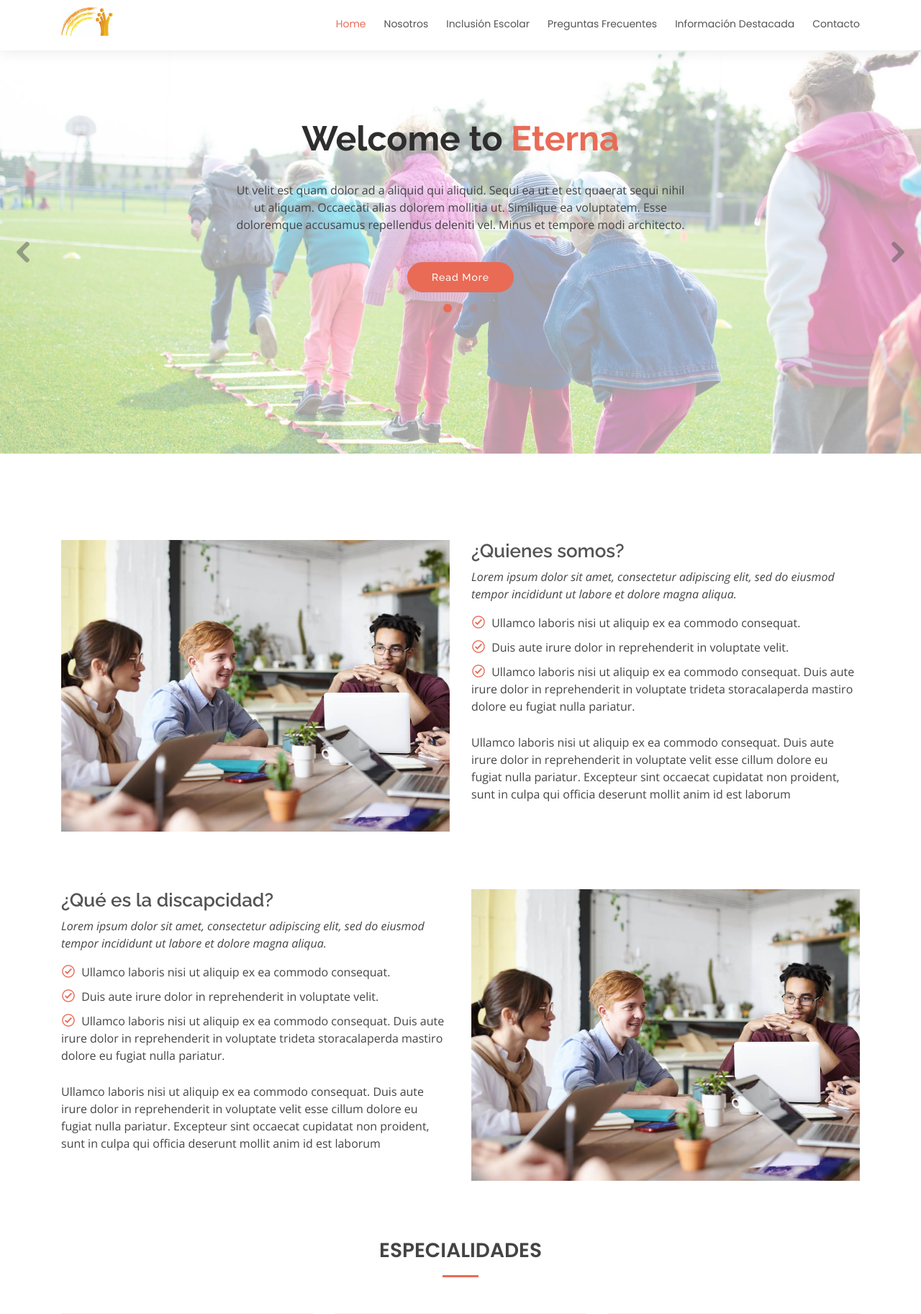
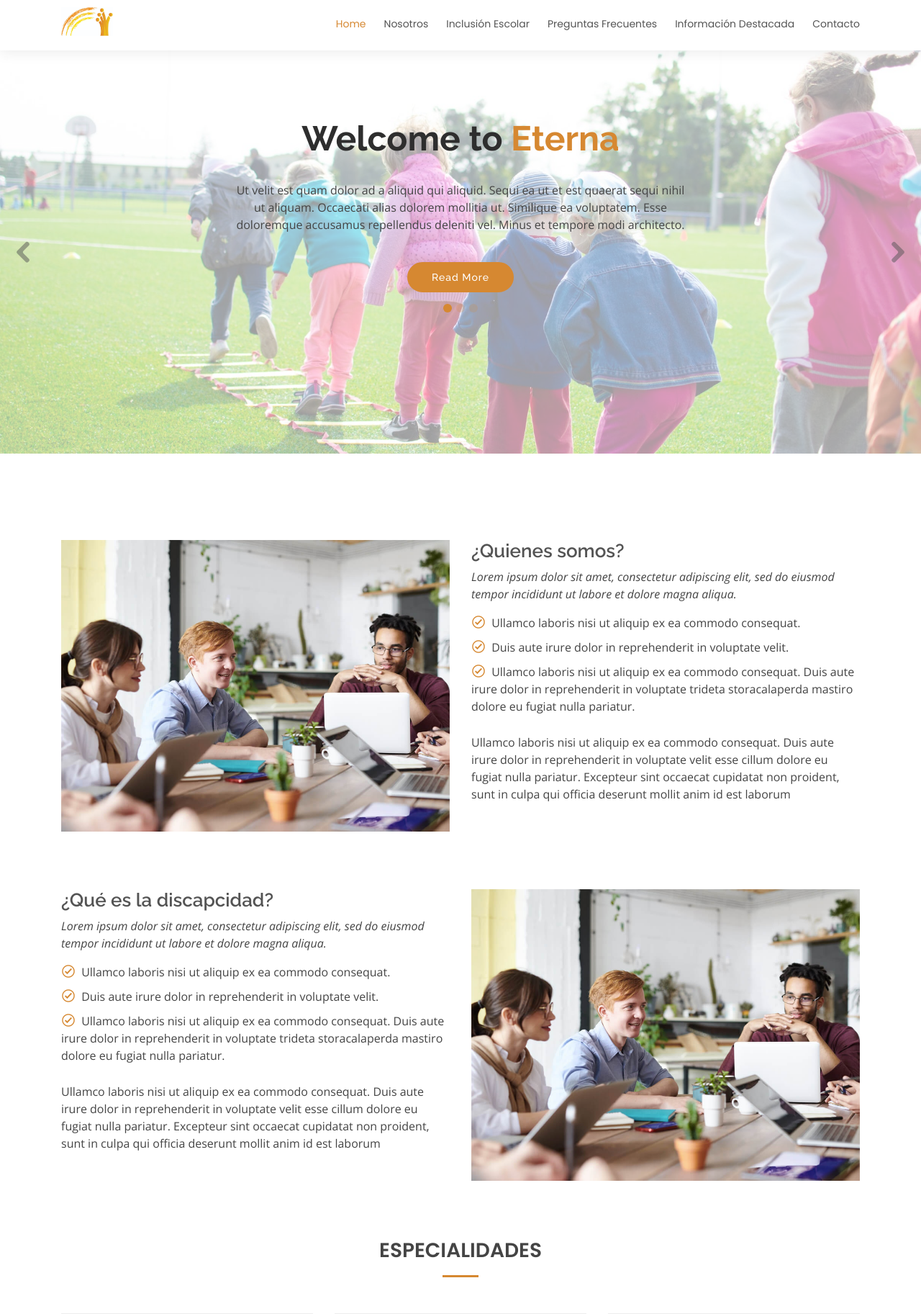
Before and after one commit to nico91d/TrabajoF, a PHP site: page /index.php in a window 1280 px wide. Shown: the top 1825 px of the page at 72% size. Run offline with PHP 8.4, Linux system fonts and the light colour scheme; some libraries are stand-ins or nearby versions.

Commit message:
Update style.css

```diff
--- a/assets/css/style.css
+++ b/assets/css/style.css
@@ -45,7 +45,7 @@ h1, h2, h3, h4, h5, h6 {
   width: 40px;
   height: 40px;
   border-radius: 4px;
-  background: #e96b56;
+  background: #D68831;
   color: #fff;
   transition: all 0.4s;
 }
@@ -167,7 +167,7 @@ h1, h2, h3, h4, h5, h6 {
 }
 
 .nav-menu a:hover, .nav-menu .active > a, .nav-menu li:hover > a {
-  color: #e96b56;
+  color: #D68831;
   text-decoration: none;
 }
 
@@ -411,7 +411,7 @@ h1, h2, h3, h4, h5, h6 {
 }
 
 #hero h2 span {
-  color: #e96b56;
+  color: #D68831;
 }
 
 #hero p {
@@ -463,7 +463,7 @@ h1, h2, h3, h4, h5, h6 {
 
 #hero .carousel-indicators li {
   cursor: pointer;
-  background: #e96b56;
+  background: #D68831;
   overflow: hidden;
   border: 0;
   width: 12px;
@@ -491,8 +491,8 @@ h1, h2, h3, h4, h5, h6 {
   color: #fff;
   -webkit-animation-delay: 0.8s;
   animation-delay: 0.8s;
-  border: 2px solid #e96b56;
-  background: #e96b56;
+  border: 2px solid #D68831;
+  background: #D68831;
 }
 
 #hero .btn-get-started:hover {
@@ -562,7 +562,7 @@ section {
   display: block;
   width: 50px;
   height: 3px;
-  background: #e96b56;
+  background: #D68831;
   bottom: 0;
   left: calc(50% - 25px);
 }
@@ -633,7 +633,7 @@ section {
 .about .content ul i {
   font-size: 20px;
   padding-right: 4px;
-  color: #e96b56;
+  color: #D68831;
 }
 
 .about .content p:last-child {
@@ -1992,7 +1992,7 @@ section {
 }
 
 .faq .faq-item i {
-  color: #c13139;
+  color: #D68831;
   font-size: 24px;
   float: left;
   line-height: 0;
```
